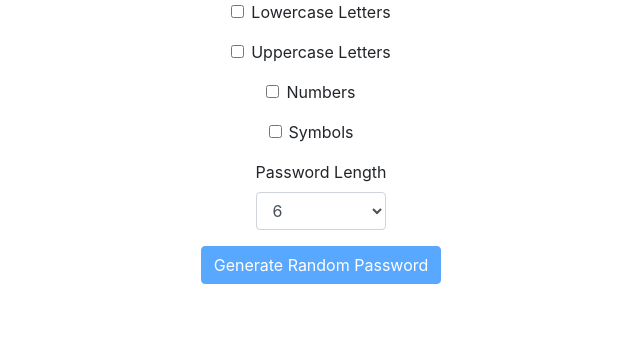
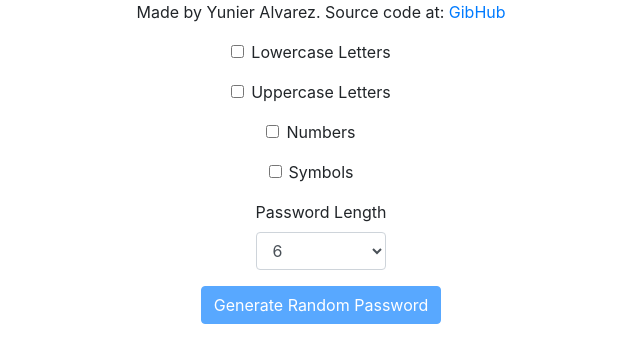
Before and after one commit to eunier/random-password-generator, a React (Create React App) app: page / in a window 1280 px wide. Shown: the top 362 px of the page, without its empty margins (319-959 px from the left). Built offline with nearby package versions, Linux system fonts and the light colour scheme.

Commit message:
react-create-app on Heroku

```diff
--- a/src/App.js
+++ b/src/App.js
@@ -1,10 +1,12 @@
-import React from 'react';
+import React from "react";
+import About from "./components/About";
 
-import PasswordGenerator from './components/PasswordGenerator';
+import PasswordGenerator from "./components/PasswordGenerator";
 
 const App = () => {
   return (
     <div>
+      <About />
       <PasswordGenerator />
     </div>
   );
--- /dev/null
+++ b/src/components/About.js
@@ -0,0 +1,16 @@
+import React from "react";
+
+const About = () => (
+  <div className="row">
+    <div className="col d-flex justify-content-center">
+      <p>
+        Made by Yunier Alvarez. Source code at:{" "}
+        <a href="https://github.com/eunier/random-password-generator">
+          GibHub
+        </a>
+      </p>
+    </div>
+  </div>
+);
+
+export default About;
```
